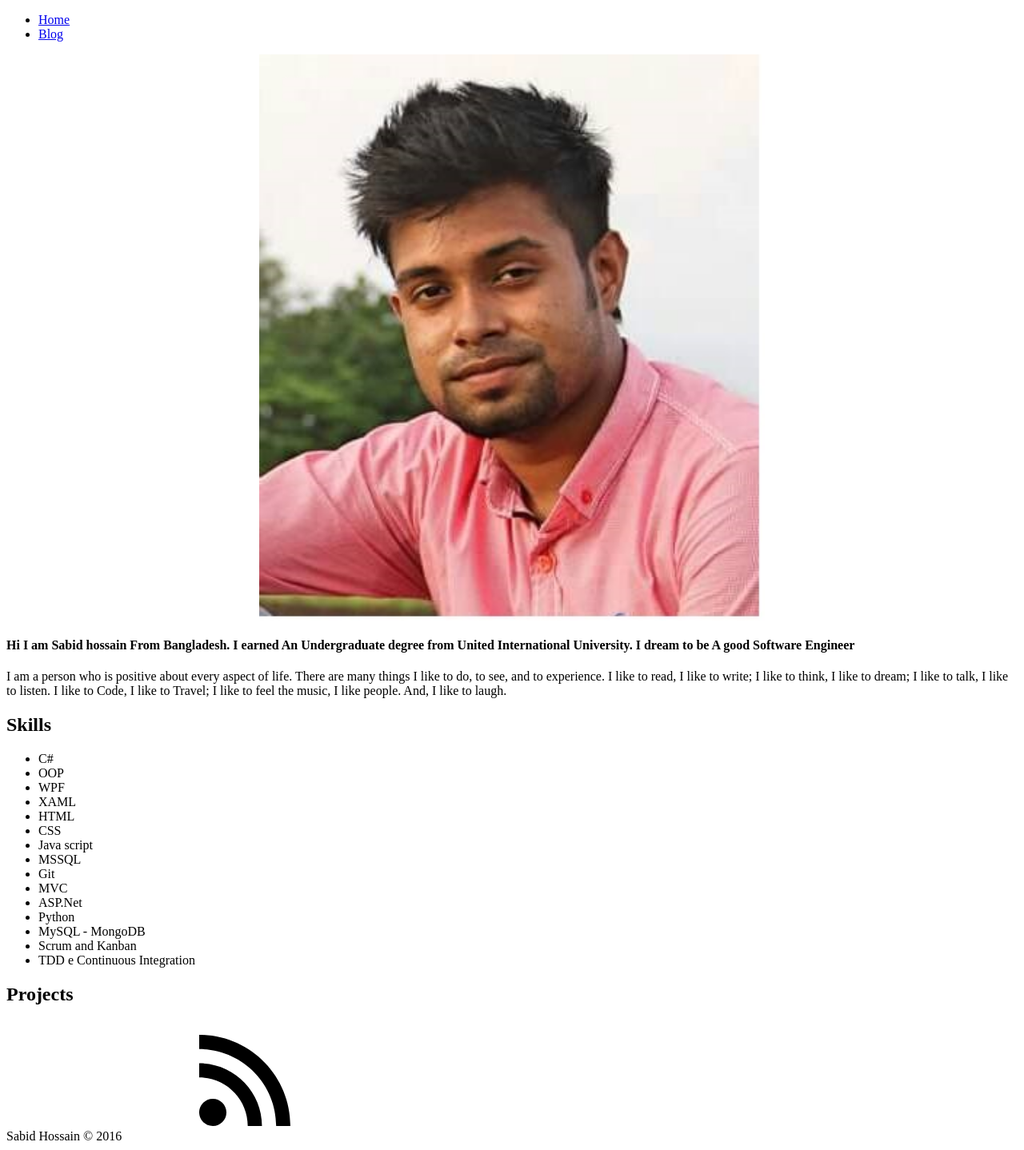
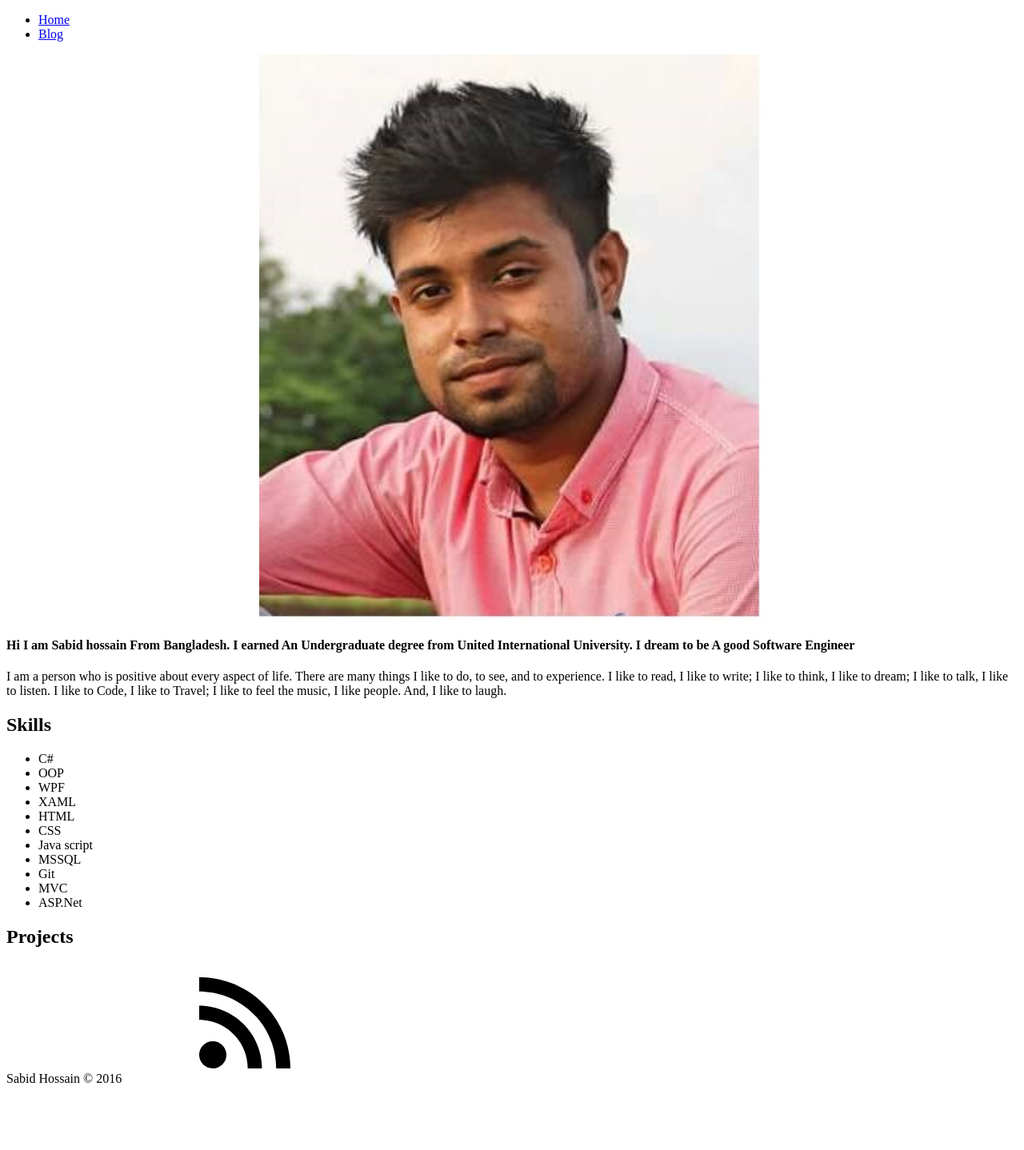
Before and after one commit to SabidHossain/sabidhossain.github.io, a Jekyll site: the page built from about.md, in a window 1280 px wide. Shown: the whole page at 80% size. Built offline with Jekyll 4.4.1, drawn with Linux system fonts in a browser that asks for light colours; after the commit the page ends 1366 px from its top, so only the background shows below that.

Commit message:
commit skill

```diff
--- a/about.md
+++ b/about.md
@@ -31,10 +31,6 @@ I like to feel the music, I like people. And, I like to laugh.</p>
 	<li>Git</li>
 	<li>MVC</li>
 	<li>ASP.Net</li>
-	<li>Python</li>
-	<li>MySQL - MongoDB</li>
-	<li>Scrum and Kanban</li>
-	<li>TDD e Continuous Integration</li>
 </ul>
 
 <h2>Projects</h2>
```
